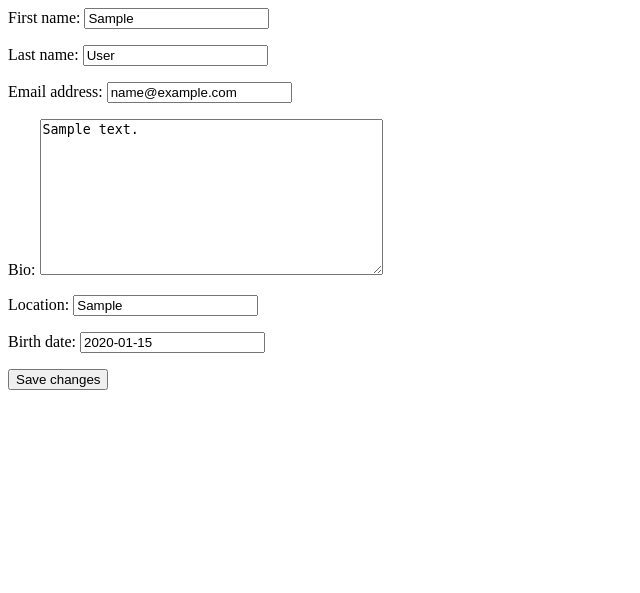
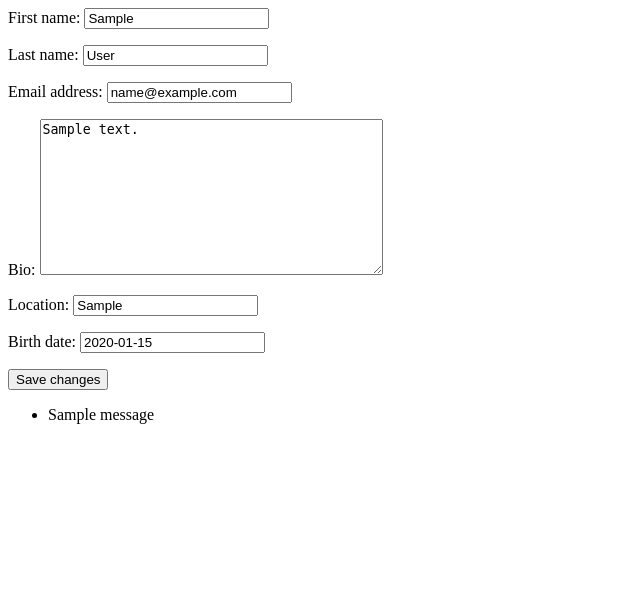
Before and after one commit to fperazzo/awsdjango, a Django app: page /profile in a window 1280 px wide. Shown: the top 593 px of the page, without its empty margins (0-640 px from the left). Run offline with Django 4.2, Linux system fonts and the light colour scheme; a user stored in the database is signed in; tables that the repository leaves empty hold one stand-in row (values such as "Sample post"); one stand-in notice (Sample message) is shown.

Commit message:
profile9

```diff
--- a/core/templates/core/profile.html
+++ b/core/templates/core/profile.html
@@ -7,3 +7,11 @@
     {{ profile_form.as_p }}
     <button type="submit">Save changes</button>
   </form>
+
+  {% if messages %}
+  <ul class="messages">
+      {% for message in messages %}
+      <li{% if message.tags %} class="{{ message.tags }}"{% endif %}>{{ message }}</li>
+      {% endfor %}
+  </ul>
+  {% endif %}
--- a/core/views/profile.py
+++ b/core/views/profile.py
@@ -4,7 +4,6 @@ from django.contrib.auth.decorators import login_required
 from django.db import transaction
 from django.shortcuts import render, redirect
 from django.contrib import messages
-from django.utils.translation import ugettext_lazy as _
 
 @login_required
 @transaction.atomic
@@ -15,10 +14,10 @@ def update_profile(request):
         if user_form.is_valid() and profile_form.is_valid():
             user_form.save()
             profile_form.save()
-            messages.success(request, _('Your profile was successfully updated!'))
+            messages.success(request, 'Your profile was successfully updated!')
             return redirect('core:profile')
         else:
-            messages.error(request, _('Please correct the error below.'))
+            messages.error(request, 'Please correct the error below.')
     else:
         user_form = UserForm(instance=request.user)
         profile_form = ProfileForm(instance=request.user.profile)
```
